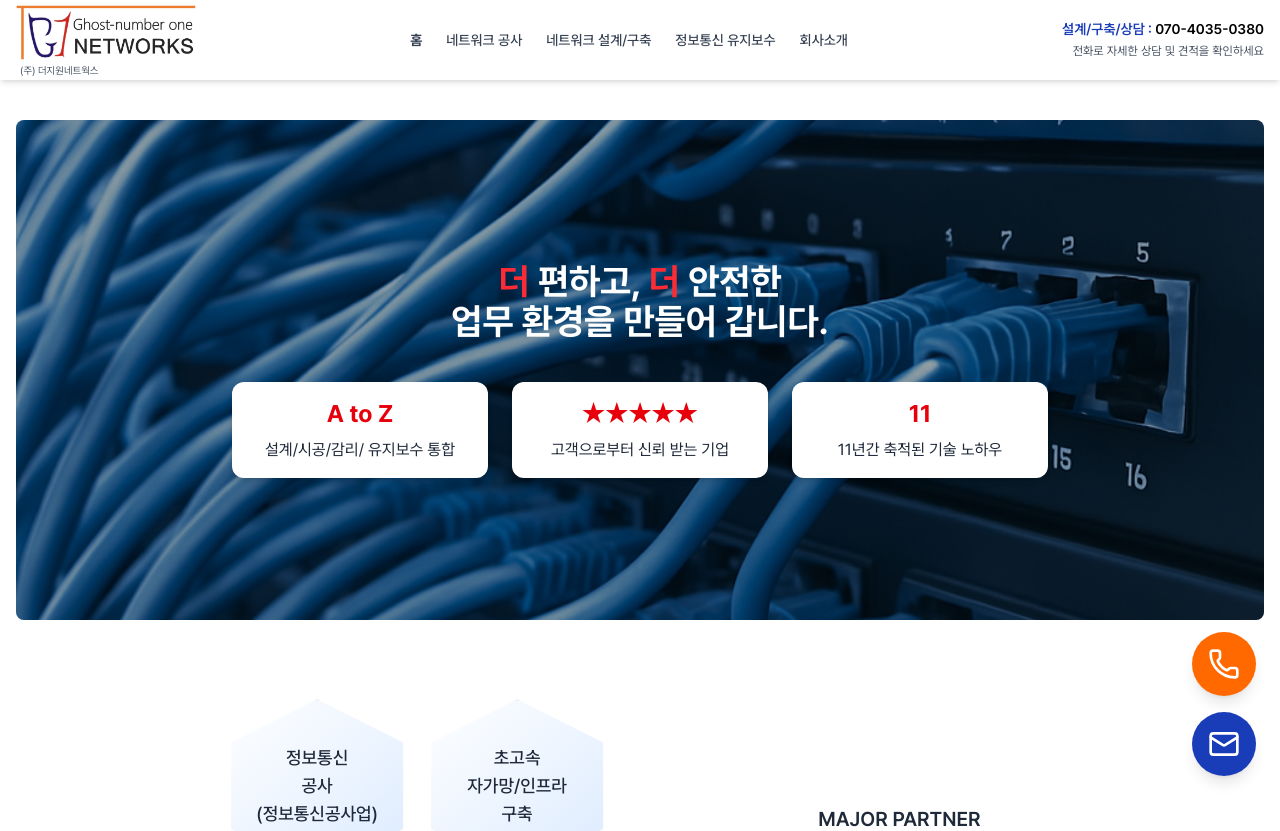
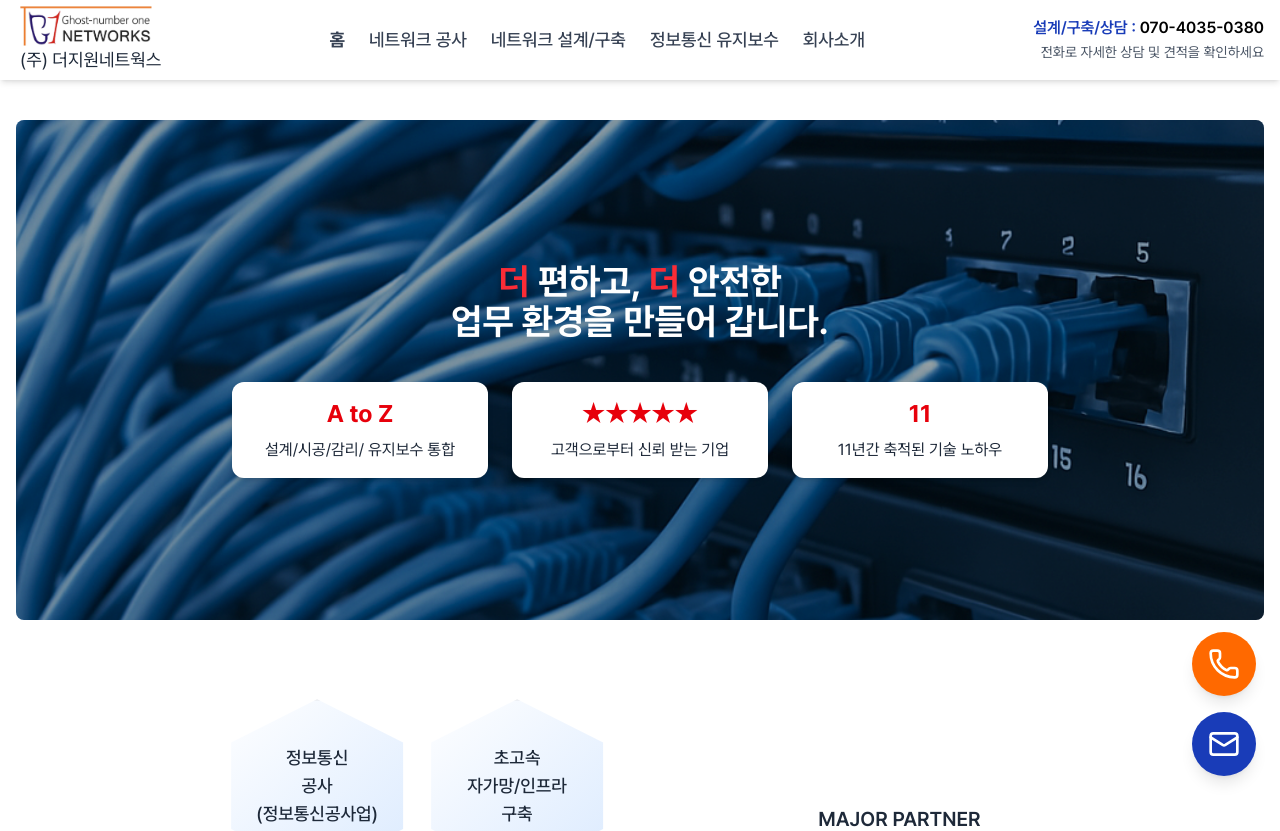
Before and after one commit to heo-it/deojiwon-web, a Next.js app: page / in a window 1280 px wide. Shown: the top 831 px of the page. Built offline with nearby package versions, Linux system fonts and the light colour scheme.

Commit message:
feat: 헤더 폰트 크기, 로고 수정

```diff
--- a/components/Header.tsx
+++ b/components/Header.tsx
@@ -29,18 +29,18 @@ export default function Header() {
             <Image
               src="/logo.png"
               alt="더지원네트웍스 로고"
-              width={120}
-              height={40}
-              className="md:w-[180px] md:h-[60px] w-[120px] h-[40px] object-contain"
+              width={90}
+              height={30}
+              className="md:w-[140px] md:h-[40px] w-[120px] h-[40px] object-contain"
               priority
             />
           </div>
-          <span className="text-[10px] text-gray-600 ml-1 hidden md:block">
+          <span className="text-lg text-gray-800 ml-1 hidden md:block">
             (주) 더지원네트웍스
           </span>
         </div>
 
-        <nav className="hidden md:flex gap-6 text-sm font-medium text-gray-800">
+        <nav className="hidden md:flex gap-6 text-lg font-medium text-gray-800">
           {navItems.map(({ label, href }) => (
             <Link
               key={href}
@@ -55,11 +55,11 @@ export default function Header() {
           ))}
         </nav>
 
-        <div className="text-xs md:text-sm text-right leading-tight hidden md:block">
+        <div className="text-xs md:text-base text-right leading-tight hidden md:block">
           <p className="text-blue-800 font-semibold mb-1">
             설계/구축/상담 : <span className="text-black">070-4035-0380</span>
           </p>
-          <p className="text-xs text-gray-600">
+          <p className="text-sm text-gray-600">
             전화로 자세한 상담 및 견적을 확인하세요
           </p>
         </div>
@@ -86,7 +86,7 @@ export default function Header() {
                 {label}
               </Link>
             ))}
-            <div className="mt-2 text-sm text-blue-800">
+            <div className="mt-2 text-base text-blue-800">
               설계/구축/상담 : <span className="text-black">070-4035-0380</span>
             </div>
           </nav>
```
